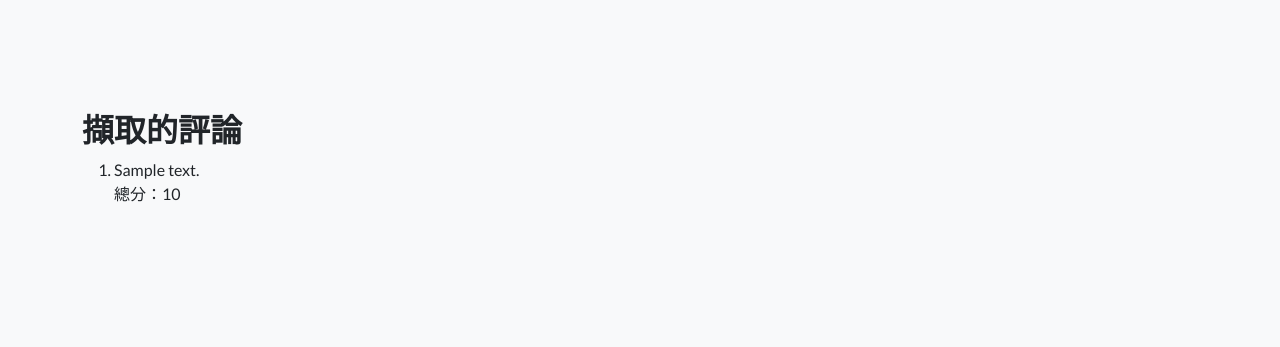
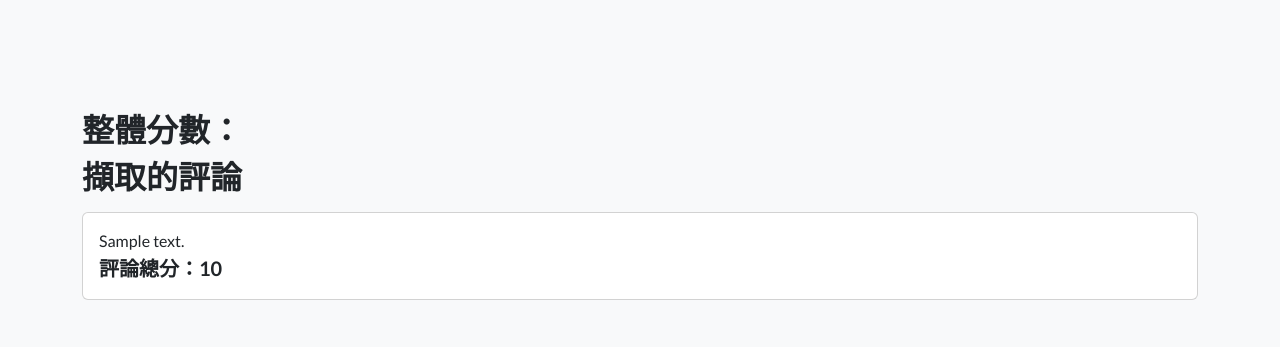
Before and after one commit to cccmmmd/Googlemap-reviews-text-analytics, a Flask app: template templates/reviews.html in a window 1280 px wide. Shown: the part 484-831 px from the top of the page. Run offline with Flask 3, Linux system fonts and the light colour scheme; the template is opened without the code that fills it: most values are stand-ins (such as "Sample title", 1, 10 or a date in 2020); parts of the project's set-up code (start-up, migrations or seed data) failed here and were passed over; some libraries are stand-ins or nearby versions.

Commit message:
layout improvement

```diff
--- a/app.py
+++ b/app.py
@@ -69,11 +69,11 @@ def callback():
 def home():
     finalresult = []
     result = web_clinic.get_20_reviews()
-    for res in result:
-       finalresult.append(azure_sentiment(res))
+    # for res in result:
+    #    finalresult.append(azure_sentiment(res))
 
-    # return render_template('reviews.html', reviews = result)
-    return render_template('reviews.html', reviews = finalresult)
+    return render_template('reviews.html', reviews = result)
+    # return render_template('reviews.html', reviews = finalresult)
 
 @app.route("/reviews", methods=['POST'])
 def reviews():
--- a/templates/reviews.html
+++ b/templates/reviews.html
@@ -28,7 +28,7 @@
                                 <!-- Email address input-->
                                 <div class="row">
                                     <div class="col">
-                                        <input class="form-control form-control-lg" id="url" type="text" placeholder="URL" data-sb-validations="required" />
+                                        <input class="form-control form-control-lg" id="url" type="url" placeholder="input an URL" data-sb-validations="required" />
                                     </div>
                                     <div class="col-auto"><button class="btn btn-primary btn-lg disabled" id="submitButton" type="submit">Submit</button></div>
                                 </div>
@@ -53,15 +53,17 @@
             <div class="container">
                 <div class="row">
                     <div class="col-lg-12 mx-auto mb-5 mb-lg-0 mb-lg-3">
+                        <h2>整體分數：</h2>
                         <h2>擷取的評論</h2>
-                        <ol>
                         {% for item in reviews %}
-                            <li>
-                                <span>{{item.review}}</span>
-                                <p>總分：{{item.total}}</p>
-                            </li>
+                            <div class="card my-3">
+                                <div class="card-body">
+                                    {{item.review}}
+                                    <div class="fs-5"><b>評論總分：{{item.total}}</b></div>
+                                </div>
+                            </div>
                         {% endfor %}
-                        </ol>
+
                     </div>
 
                 </div>
```
